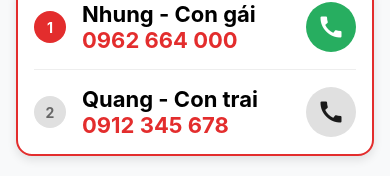
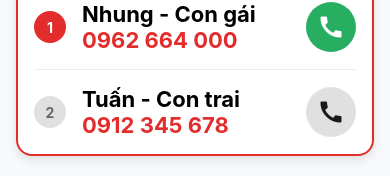
Before and after one commit to tamluu177755-afk/2BillionIdea, a React Native app in the folder mobile/: screen /ElderlyProfile in a window 390 px wide. Shown: the part 602-778 px from the top of the page. Built offline with nearby package versions, Linux system fonts and the light colour scheme; no server answers.

Commit message:
feat: Update deployment notes and fix database URL in Prisma schema; modify contact name in ElderlyProfile screen

```diff
--- a/mobile/src/screens/ElderlyProfile.tsx
+++ b/mobile/src/screens/ElderlyProfile.tsx
@@ -113,7 +113,7 @@ export const ElderlyProfile = () => {
               <Text style={[styles.rankText, { color: theme.colors.text.secondary }]}>2</Text>
             </View>
             <View style={styles.contactInfo}>
-              <Text style={styles.contactName}>Quang - Con trai</Text>
+              <Text style={styles.contactName}>Tuấn - Con trai</Text>
               <Text style={styles.contactPhone}>0912 345 678</Text>
             </View>
             <TouchableOpacity style={[styles.callIcon, { backgroundColor: theme.colors.neutral }]} onPress={() => handleCall('0912345678')}>
```
Also changed, not shown: 2 other files (tests, documents, lock files or other folders).
